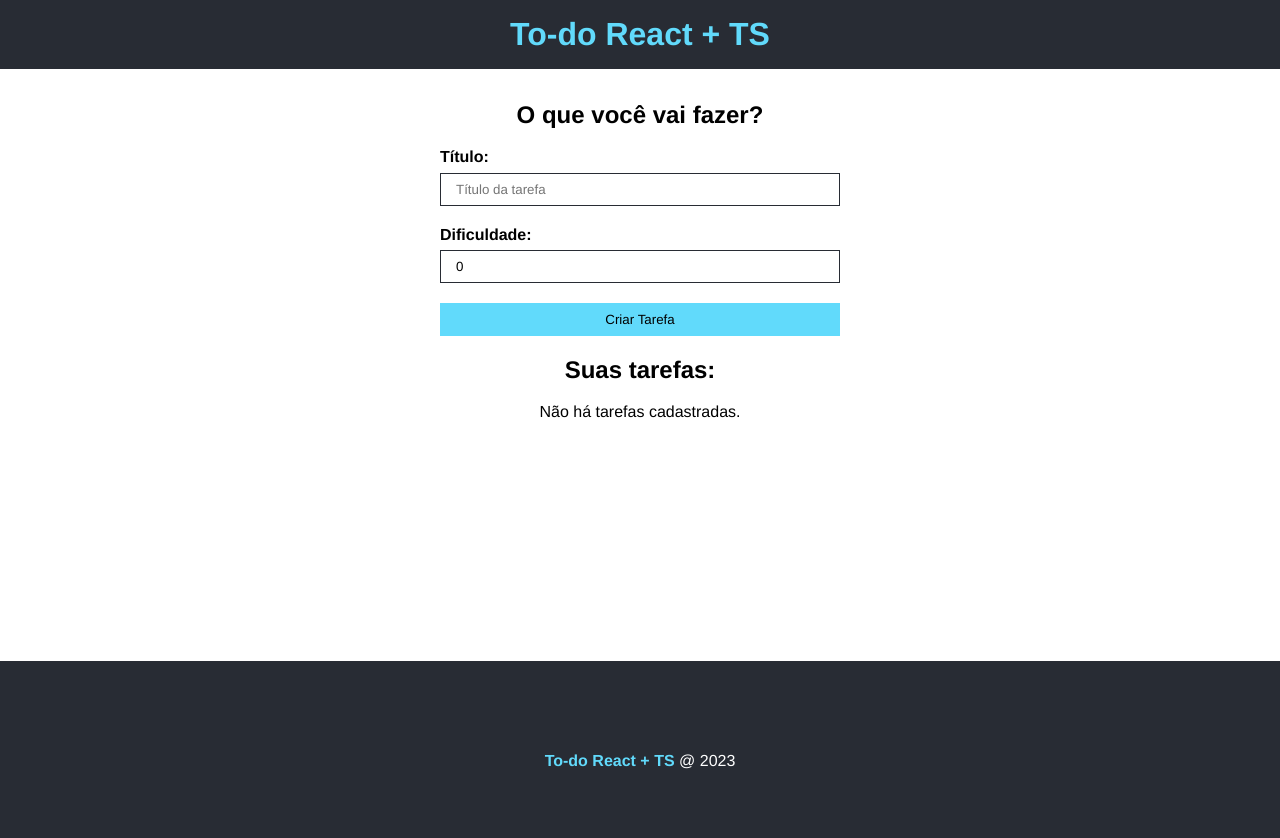
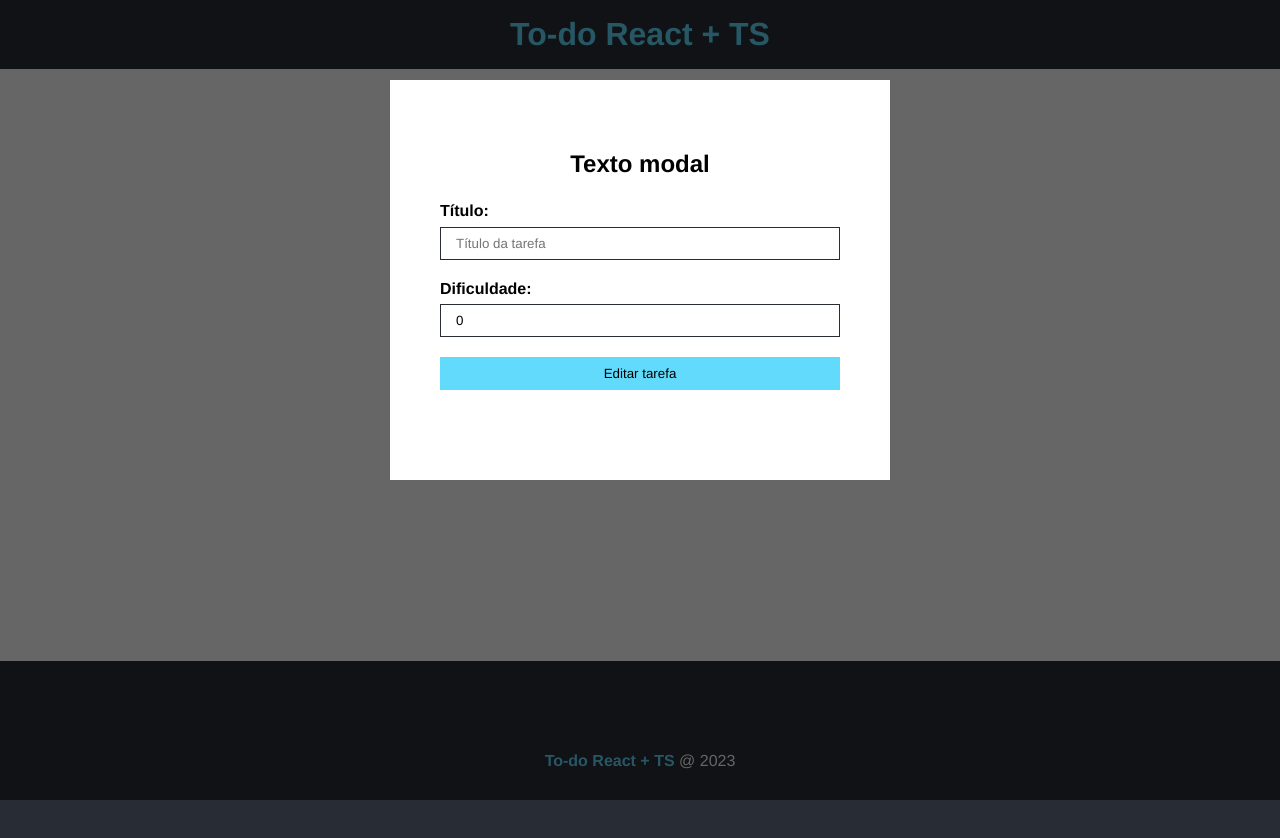
Before and after one commit to lafadovale/todo-react, a React (Create React App) app: page / in a window 1280 px wide. Shown: the top 838 px of the page. Built offline with nearby package versions, Linux system fonts and the light colour scheme.

Commit message:
Task edition modal created

```diff
--- a/src/App.tsx
+++ b/src/App.tsx
@@ -8,6 +8,7 @@
 import Footer from "./components/Footer";
 import TaskForm from "./components/TaskForm";
 import TaskList from "./components/TaskList";
+import Modal from "./components/Modal";
 
 // interface
 import { ITask } from "./interfaces/Task";
@@ -25,6 +26,9 @@
 
   return (
     <div>
+      <Modal
+        children={<TaskForm btnText="Editar tarefa" taskList={taskList} />}
+      />
       <Header />
       <main className={styles.main}>
         <div>
--- /dev/null
+++ b/src/components/Modal.module.css
@@ -0,0 +1,31 @@
+.fade {
+  width: 100%;
+  height: 100%;
+  position: absolute;
+  background-color: #000;
+  opacity: 0.6;
+}
+
+.modal {
+  position: absolute;
+  top: 10%;
+  left: 0;
+  right: 0;
+  margin: 0 auto;
+  width: 500px;
+  height: 400px;
+  z-index: 1;
+  background-color: #fff;
+  display: flex;
+  flex-direction: column;
+  justify-content: center;
+  text-align: center;
+}
+
+.modal h2 {
+  margin-bottom: 1em;
+}
+
+.modal form {
+  width: 90%;
+}
--- /dev/null
+++ b/src/components/Modal.tsx
@@ -0,0 +1,20 @@
+// CSS
+import styles from "./Modal.module.css";
+
+type Props = {
+  children: React.ReactNode;
+};
+
+const Modal = ({ children }: Props) => {
+  return (
+    <div id="modal">
+      <div className={styles.fade}></div>
+      <div className={styles.modal}>
+        <h2>Texto modal</h2>
+        {children}
+      </div>
+    </div>
+  );
+};
+
+export default Modal;
--- a/src/components/TaskForm.tsx
+++ b/src/components/TaskForm.tsx
@@ -28,8 +28,6 @@
 
     setTitle("");
     setDifficulty(0);
-
-    console.log(taskList);
   };
 
   const handleChange = (e: ChangeEvent<HTMLInputElement>) => {
```
